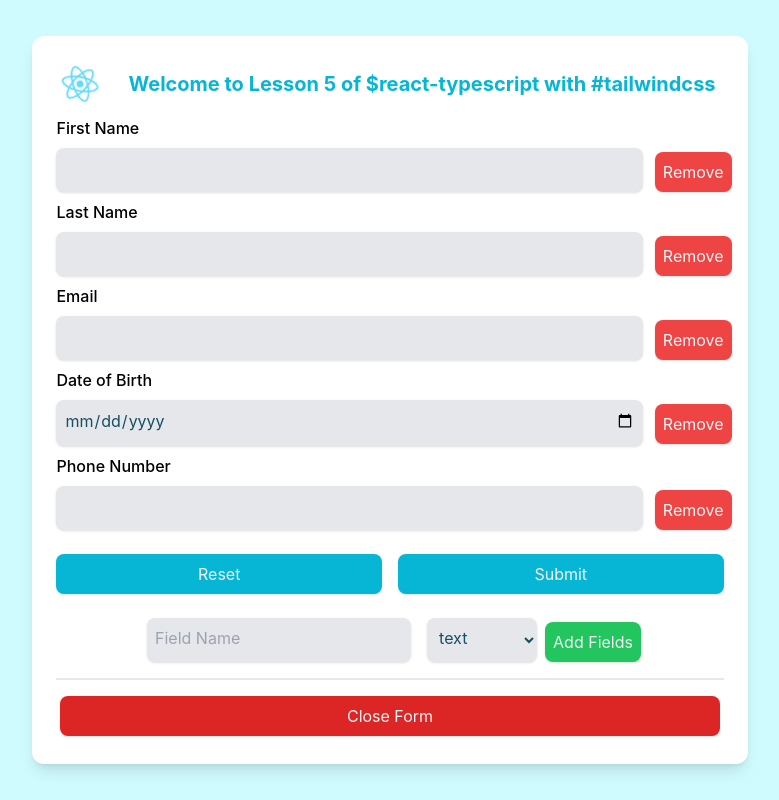
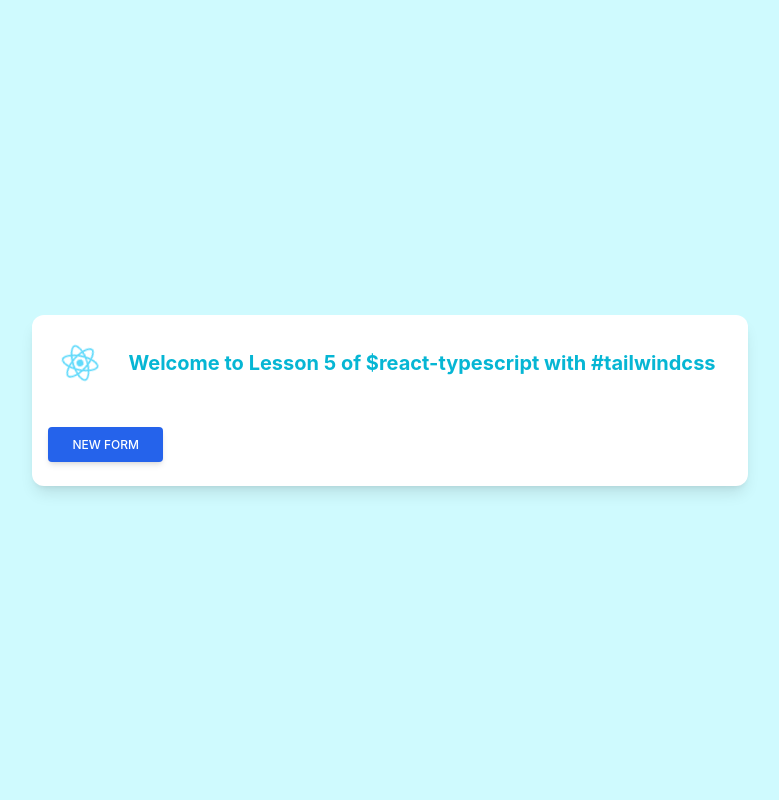
Before and after one commit to syedareehaquasar/GDC-WebD-301, a React (Create React App) app: page / in a window 1280 px wide. Both pictures are taken after a click on the button "Open Form". Shown: the whole page, without its empty margins (250-1029 px from the left). Built offline with nearby package versions, Linux system fonts and the light colour scheme.

Commit message:
adding changes

```diff
--- a/src/LabelledInput.tsx
+++ b/src/LabelledInput.tsx
@@ -4,6 +4,7 @@ export default function LabelledInput(props: {
     id: number;
     label: string;
     fieldType: string;
+    value: string;
     removeFieldCB: (id: number) => void;
 }) {
     return (
--- a/src/components/Form.tsx
+++ b/src/components/Form.tsx
@@ -1,99 +1,196 @@
-import React, { useState } from 'react'
-import LabelledInput from '../LabelledInput';
+import LabelledInput from "../LabelledInput";
+import React, { useState, useEffect, useRef } from "react";
 
-const formFields = [
-    { id: 1, label: "First Name", fieldType: "text" },
-    { id: 2, label: "Last Name", fieldType: "text" },
-    { id: 3, label: "Email", fieldType: "email" },
-    { id: 4, label: "Date of Birth", fieldType: "date" },
-    { id: 5, label: "Phone Number", fieldType: "tel" },
-];
+interface formData {
+    id: number;
+    title: string;
+    formFields: formField[];
+}
 
-const Form = (props: { closeFormCB: () => void }) => {
-    const [state, setState] = useState(formFields);
+export interface formField {
+    id: number;
+    label: string;
+    type: string;
+    value: string;
+}
+
+const initialFormFields: formField[] = [];
+
+const getLocalForms: () => formData[] = () => {
+    const savedFormsJSON = localStorage.getItem("savedForms")
+    return savedFormsJSON ? JSON.parse(savedFormsJSON) : []
+}
+
+const saveLocalForms = (localForms: formData[]) => {
+    localStorage.setItem("savedForms", JSON.stringify(localForms))
+}
+
+const saveFormData = (currentState: formData) => {
+    const localForms = getLocalForms();
+    const updatedLocalForms = localForms.map((form) =>
+        form.id === currentState.id ? currentState : form
+    )
+    saveLocalForms(updatedLocalForms);
+
+}
+
+function Form(props: { closeFormCB: () => void }) {
+    const [selectedformState, setselectedformState] = useState(0);
+    const [state, setState] = useState({
+        id: Number(new Date()),
+        title: "Untitled Form",
+        formFields: initialFormFields
+    })
     const [newField, setNewField] = useState("");
     const [newFieldType, setNewFieldType] = useState("");
+    const [formList, setFormList] = useState(getLocalForms());
+    const titleRef = useRef<HTMLInputElement>(null);
+
+    useEffect(() => {
+        console.log("Component mounted");
+        document.title = "Form Editor";
+        titleRef.current?.focus();
+        return () => {
+            console.log("Component unmounted");
+            document.title = "React App";
+        }
+    }, [])
+
+    useEffect(() => {
+        let timeout = setTimeout(() => {
+            saveFormData(state);
+            console.log("State saved to Local Storage", state)
+        }, 1000)
+        return () => {
+            clearTimeout(timeout)
+        }
+
+    }, [state])
 
     const addField = () => {
-        setState([
-            ...state, {
-                id: Number(new Date()), label: newField, fieldType: newFieldType
-            },
-        ]);
-        setNewField("New Field");
+        setState({
+            ...state,
+            formFields: [
+                ...state.formFields,
+                {
+                    id: Number(new Date()),
+                    label: newField,
+                    type: newFieldType,
+                    value: ""
+                }
+            ]
+        })
+        setNewField("");
         setNewFieldType("text");
     }
 
-    const removeField = (id: number) => {
-        setState(state.filter(field => field.id !== id))
+    const updateInputValue = (id: number, value: string) => {
+        const newState = [...state.formFields];
+        const stateObjectIndex = state.formFields.findIndex((field) => field.id === id);
+        newState[stateObjectIndex] = { ...newState[stateObjectIndex], value };
+        setState({ ...state, formFields: newState });
     }
 
-    const submitHandle = () => {
-        alert("Details Submitted!")
+    const removeField = (id: number) => {
+        setState({ ...state, formFields: state.formFields.filter(field => field.id !== id) })
     }
 
     const resetForm = () => {
-        setState(state.map((field) => ({ ...field, value: "" })));
-        console.log(state);
-    };
+        setState({
+            ...state,
+            formFields: state.formFields.map((field) => {
+                return ({ ...field, value: "" })
+            })
+        })
+    }
+
+    const getInitialState = (id: number) => {     //107
+        const localForms = getLocalForms();
+        setState(id === 0 ? {
+            id: Number(new Date()),
+            title: "Untitled Form",
+            formFields: initialFormFields
+        } : localForms.filter((form) => form.id === id)[0])
+    }
+
+    const openSelectedForm = (id: number) => {
+        setselectedformState(id)
+        getInitialState(id)
+    }
+
+    const deleteSelectedForm = (id: number) => {
+        const localForms = getLocalForms();
+        const updatedFormList = localForms.filter((form) => form.id !== id)
+        setFormList(updatedFormList)
+        saveLocalForms(updatedFormList)
+
+    }
+
+    const createNewForm = () => {
+        const localForms = getLocalForms();
+        const newForm = {
+            id: Number(new Date()),
+            title: "Untitled Form",
+            formFields: initialFormFields
+        };
+        saveLocalForms([...localForms, newForm])
+        setselectedformState(newForm.id)
+        getInitialState(newForm.id)
+
+    }
 
     return (
-        <>
-            <form>
-                {state.map((field) => (
-                    <LabelledInput
-                        id={field.id}
-                        label={field.label}
-                        fieldType={field.fieldType}
-                        removeFieldCB={removeField}
-                    />
-                ))}
-                <div className='flex'>
-                    <input className='m-2 p-2 mt-4 m-1 bg-cyan-500 w-full text-gray-100 rounded-lg shadow outline-2 outline-cyan-900' type="reset" name='reset' onClick={resetForm} />
-                    <input className='m-2 p-2 mt-4 m-1 bg-cyan-500 w-full text-gray-100 rounded-lg shadow outline-2 outline-cyan-900' type="submit" name='submit' onClick={submitHandle} />
-                </div>
-            </form>
+        <div className="mt-6">
+            <div>
+                {selectedformState === 0 ? (<div>
+                    <button className="my-2 inline-block px-6 py-2.5 bg-blue-600 text-white font-medium text-xs leading-tight uppercase rounded shadow-md hover:bg-blue-700 hover:shadow-lg focus:bg-blue-700 focus:shadow-lg focus:outline-none focus:ring-0 active:bg-blue-800 active:shadow-lg transition duration-150 ease-in-out" onClick={createNewForm}>New Form</button>
+                    {formList.map((form) =>
+                        <div key={form.id} className="flex justify-center my-2">
+                            <div className="block p-6 rounded-lg shadow-lg bg-white max-w-sm">
+                                <h5 className="text-gray-900 text-xl leading-tight font-medium mb-2">{form.title} </h5>
+                                <p className="text-gray-700 text-base mb-4">
+                                    This form contains {form.formFields.length} questions to answer.
+                                </p>
+                                <button type="button" className="mx-2 inline-block px-6 py-2.5 bg-blue-600 text-white font-medium text-xs leading-tight uppercase rounded shadow-md hover:bg-blue-700 hover:shadow-lg focus:bg-blue-700 focus:shadow-lg focus:outline-none focus:ring-0 active:bg-blue-800 active:shadow-lg transition duration-150 ease-in-out" onClick={() => { openSelectedForm(form.id) }}>Open</button>
+                                <button type="button" className="mx-2 inline-block px-6 py-2.5 bg-blue-600 text-white font-medium text-xs leading-tight uppercase rounded shadow-md hover:bg-blue-700 hover:shadow-lg focus:bg-blue-700 focus:shadow-lg focus:outline-none focus:ring-0 active:bg-blue-800 active:shadow-lg transition duration-150 ease-in-out" onClick={() => { deleteSelectedForm(form.id) }}>Delete Form</button>
+                            </div>
+                        </div>)
+                    }
+                </div>) :
+                    (<div className="flex flex-col gap-2 p-4 divide-y-2 divide-dotted">
+                        <input type="text" className="border-2 border-gray-200 rounded-lg p-2 m-2 flex-1" value={state.title} onChange={(e) => {
+                            setState({
+                                ...state,
+                                title: e.target.value,
+                            })
+                        }}
+                            ref={titleRef}
+                        />
+                        <div>
 
-            <div className='divide-y-2'>
-                <div className="m-2 flex g-4 justify-center">
-                    <input className="p-2 pb-3 bg-gray-200 text-cyan-900 m-2 rounded-lg shadow outline-2 outline-cyan-900" type="text" value={newField} placeholder="Field Name" onChange={(e) => {
-                        setNewField(e.target.value);
-                    }} />
-                    <select className="p-2 pb-3 bg-gray-200 text-cyan-900 m-2 rounded-lg shadow outline-2 outline-cyan-900" value={newFieldType} placeholder="Field Type" onChange={(e) => {
-                        setNewFieldType(e.target.value);
-                    }}>
-                        <option>text</option>
-                        <option>number</option>
-                        <option>email</option>
-                        <option>url</option>
-                        <option>date</option>
-                        <option>month</option>
-                        <option>week</option>
-                        <option>time</option>
-                        <option>tel</option>
-                        <option>color</option>
-                        <option>file</option>
-                        <option>checkbox</option>
-                    </select>
-                    <button className="mt-3 h-1/2 p-2 bg-green-500 text-gray-100 rounded-lg shadow outline-2 outline-green-900"
-                        value={newField}
-                        onClick={addField}>
-                        Add Fields
-                    </button>
-                </div>
+                            {state.formFields.map((field) =>
+                                <LabelledInput id={field.id} key={field.id} label={field.label} fieldType={field.type} removeFieldCB={removeField} value={field.value} updateInputValueCB={updateInputValue} />
+                            )}
+                        </div>
+                        <div className="flex gap-2">
+                            <input type="text" className="border-2 border-gray-200 rounded-lg p-2 m-2 flex-1" value={newField} onChange={(e) => {
+                                setNewField(e.target.value)
+                            }} />
+                            <button className='bg-blue-500 hover:bg-blue-700 text-white font-bold py-2 px-4 my-4 rounded-lg' onClick={addField} >Add Field</button>
 
+                        </div>
+                        <div className='flex gap-4'>
+                            <button onClick={(_) => {
+                                saveFormData(state)
+                            }} className='bg-blue-500 hover:bg-blue-700 text-white font-bold py-2 px-4 my-4 rounded-lg' >Save</button>
+                            <button className='bg-blue-500 hover:bg-blue-700 text-white font-bold py-2 px-4 my-4 rounded-lg' onClick={props.closeFormCB}>close Form</button>
+                            <button className='bg-blue-500 hover:bg-blue-700 text-white font-bold py-2 px-4 my-4 rounded-lg' onClick={resetForm}>Reset Form</button>
 
-                <div className='m-2 flex'>
-                    <button
-                        className="p-2 mt-4 m-1 bg-red-600 w-full text-gray-100 rounded-lg shadow outline-2 outline-cyan-900"
-                        onClick={props.closeFormCB}
-                    >
-                        Close Form
-                    </button>
-                </div>
-            </div>
-        </>
-    )
+                        </div>
+                    </div>)
+                }</div>
+        </div>
+    );
 }
 
-export default Form
+export default Form;
```
